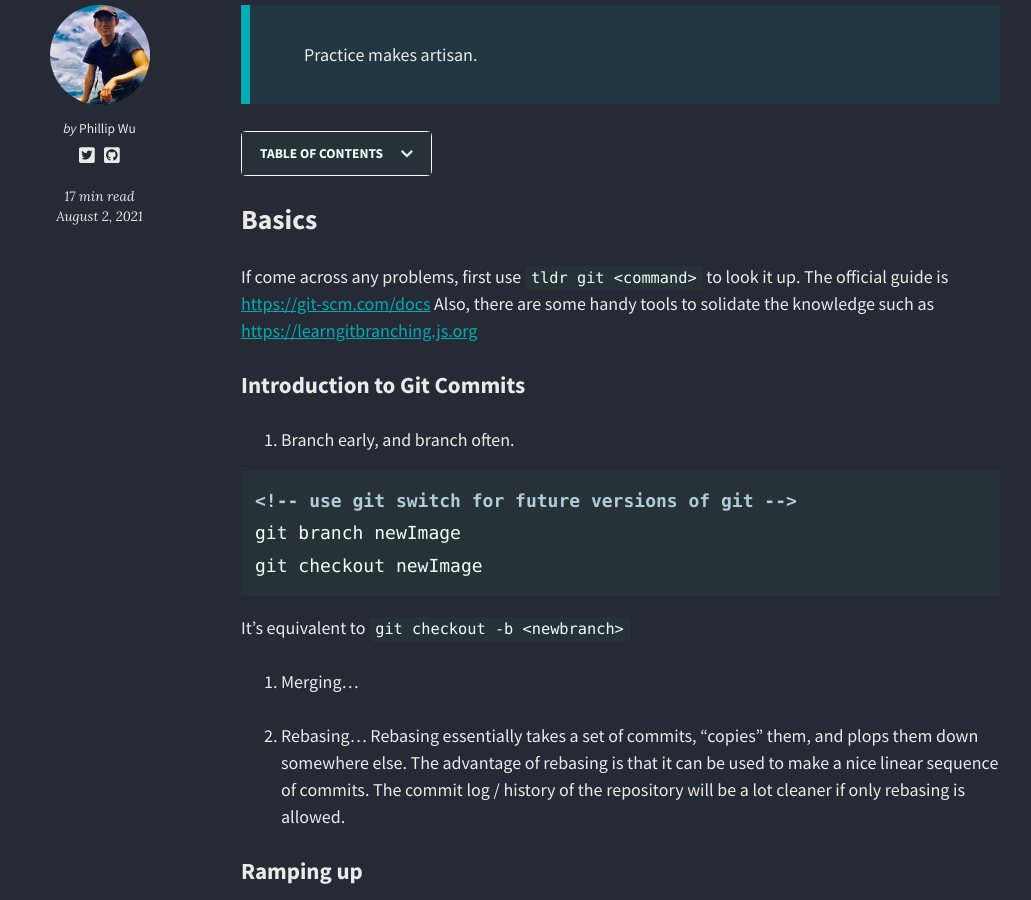
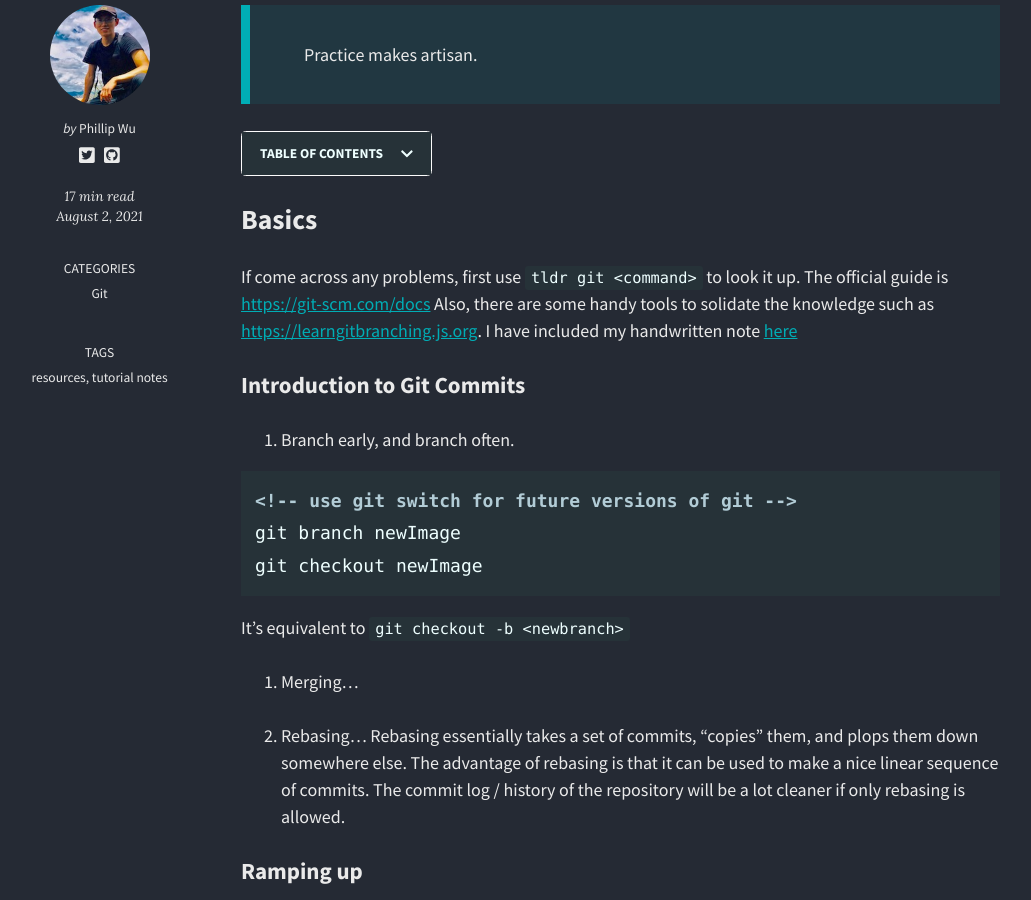
Before and after one commit to tian3rd/tian3rd.github.io, a Jekyll site: the page built from _posts/2021-08-02-Git-Branching.md, in a window 1280 px wide and 900 px high, scrolled down 463 px. Shown: the whole window, without its empty margins (134-1165 px from the left). Built offline with Jekyll 4.4.1, drawn with Linux system fonts in a browser that asks for light colours; nearby versions of some CDN libraries.

Commit message:
add pdf link

```diff
--- a/_posts/2021-08-02-Git-Branching.md
+++ b/_posts/2021-08-02-Git-Branching.md
@@ -1,5 +1,10 @@
 ---
 layout: post
+tag:
+  - "tutorial notes"
+  - "resources"
+category:
+  - "Git"
 last_modified_at: 2021-08-06
 ---
 
@@ -11,7 +16,7 @@ last_modified_at: 2021-08-06
 
 If come across any problems, first use `tldr git <command>` to look it up.
 The official guide is <https://git-scm.com/docs>
-Also, there are some handy tools to solidate the knowledge such as <https://learngitbranching.js.org>
+Also, there are some handy tools to solidate the knowledge such as <https://learngitbranching.js.org>. I have included my handwritten note [here](../assets/Git_branching.pdf)
 
 ### Introduction to Git Commits
 
```
